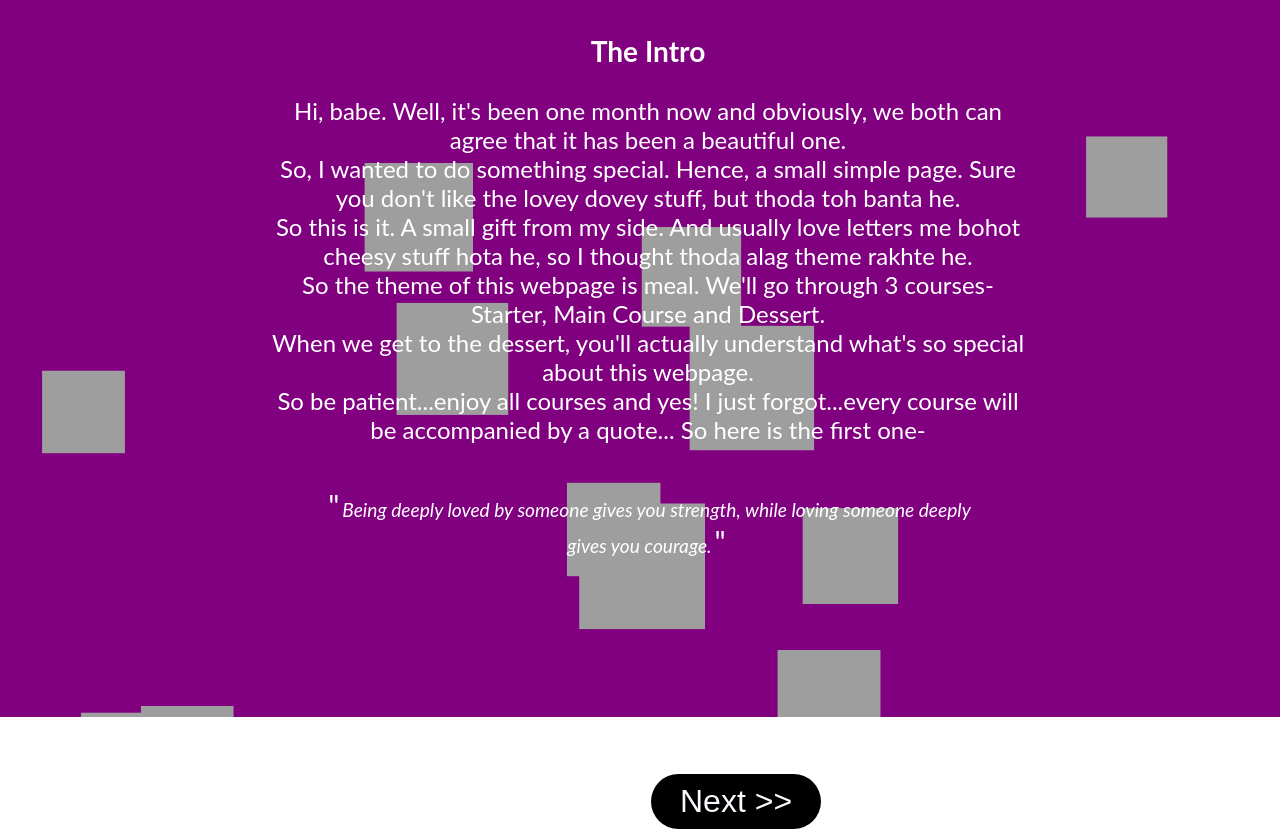
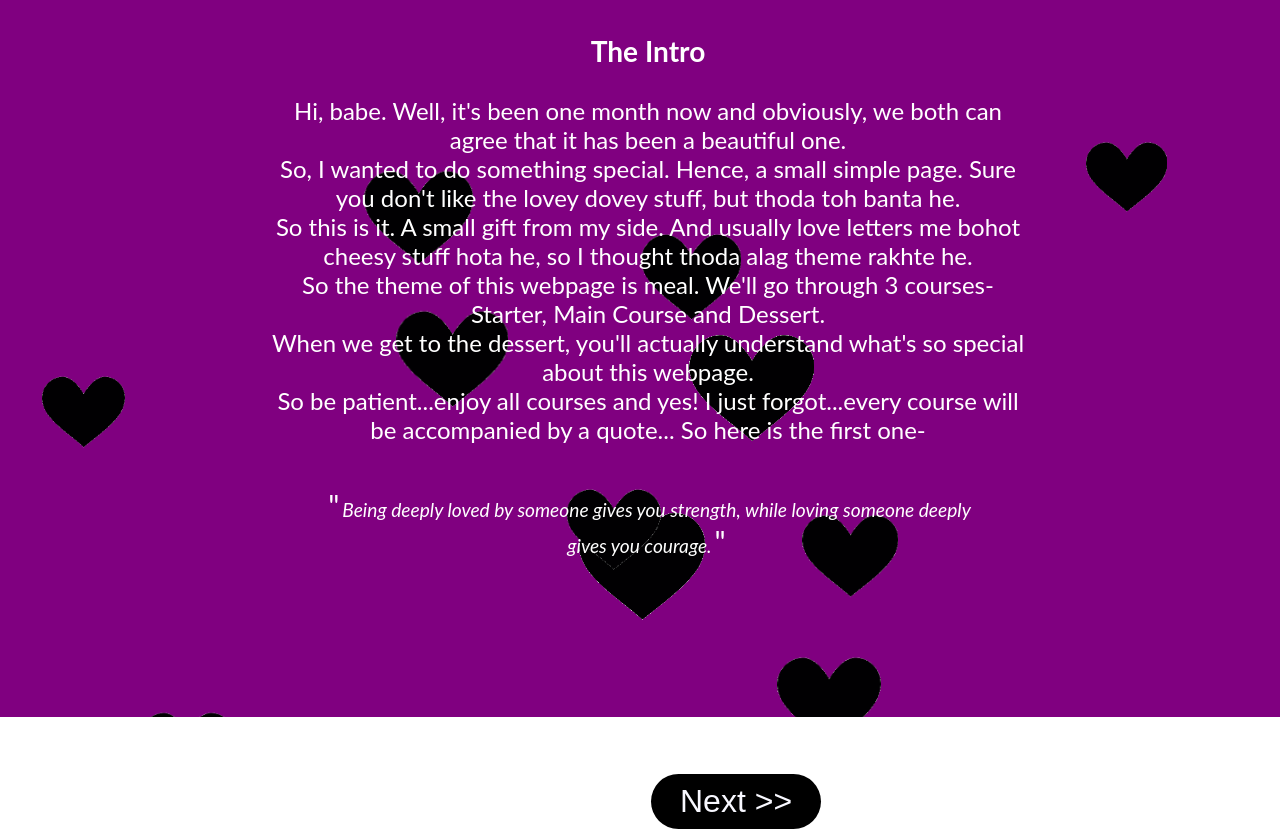
Before and after one commit to Sangatdas/Test, a plain HTML site: page index.html in a window 1280 px wide. Shown: the part 83-920 px from the top of the page. Drawn offline with nearby package versions, Linux system fonts and the light colour scheme.

Commit message:
New Update

```diff
--- a/index.html
+++ b/index.html
@@ -1805,7 +1805,7 @@
 			      "type": "image",
 			      "opacity": 0.5,
 			      "image": {
-			        "src": "https://gateway.ipfs.io/ipfs/QmZEmpMCWWfjEQAcK8mcqaAHFjHrMC3EBMwQYPDV3j1Zvd",
+			        "src": "index.png",
 			        "width": 1,
 			        "height": 1
 			      }
```
Also changed, not shown: index.png (added).
